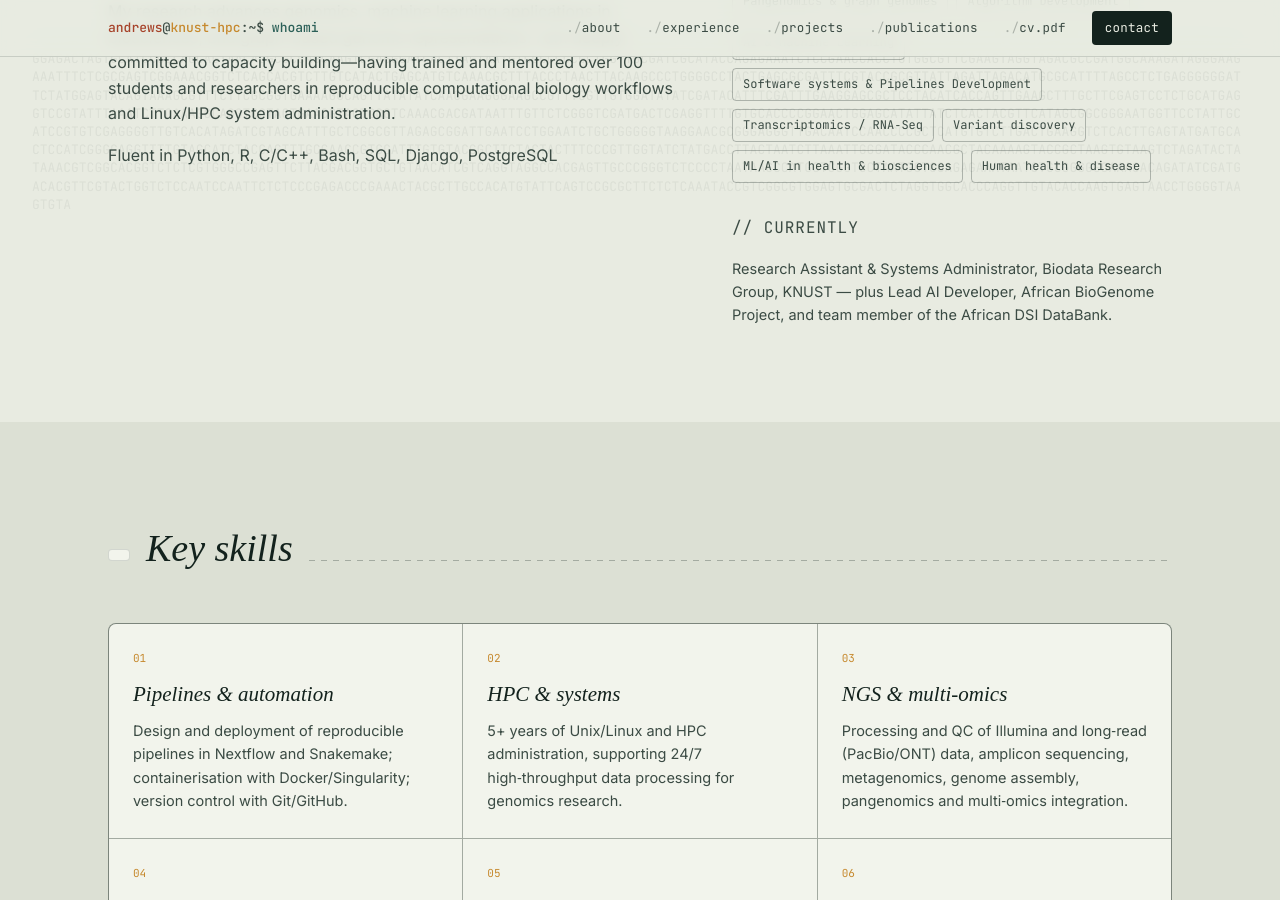
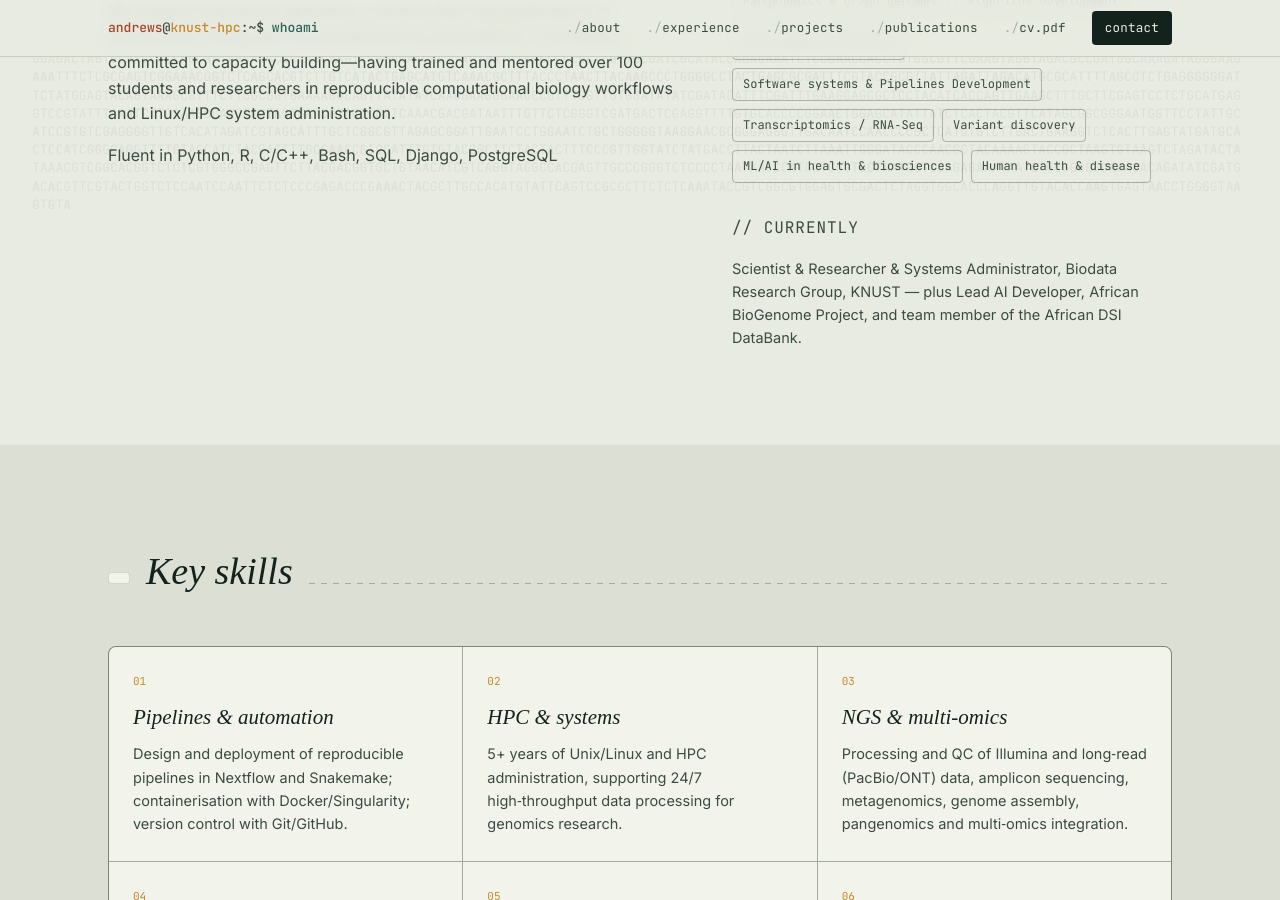
Before and after one commit to fandrew19/fandrew19.github.io, a Jekyll site: the page built from index.html, in a window 1280 px wide and 900 px high, scrolled down 1168 px. Built offline with Jekyll 4.4.1, drawn with Linux system fonts in a browser that asks for light colours; some web fonts are replaced; some of the changed text lies outside the part shown.

Commit message:
footer edit

```diff
--- a/_includes/footer.html
+++ b/_includes/footer.html
@@ -2,7 +2,7 @@
   <div class="wrap">
     <div class="eyebrow mono"></div>
     <h2>Building genomics infrastructure for Africa – let's talk.</h2>
-    <p class="lede2">Open to collaboration on genome assembly, pangenomics and HPC/pipeline engineering, and to speaking or workshop invitations across African genomics initiatives.</p>
+    <p class="lede2">Open to collaborations and to speaking or workshop invitations across African genomics initiatives.</p>
     <div class="contact-grid">
       <div><span class="lbl">Email</span><a href="mailto:andrewsf.adu@gmail.com">andrewsf.adu@gmail.com</a></div>
       <div><span class="lbl">Phone</span><a href="tel:+233241284735">+233 241 284 735</a></div>
--- a/index.html
+++ b/index.html
@@ -103,7 +103,7 @@ description: Andrews Frimpong Adu — Bioinformatics engineer and computational
           <span class="tag">Human health &amp; disease</span>
         </div>
         <p class="side-label" style="margin-top:32px;">// currently</p>
-        <p style="color:var(--ink-soft); font-size:14.5px; margin:0;">Research Assistant &amp; Systems Administrator, Biodata Research Group, KNUST — plus Lead AI Developer, African BioGenome Project, and team member of the African DSI DataBank.</p>
+        <p style="color:var(--ink-soft); font-size:14.5px; margin:0;">Scientist & Researcher &amp; Systems Administrator, Biodata Research Group, KNUST — plus Lead AI Developer, African BioGenome Project, and team member of the African DSI DataBank.</p>
       </div>
     </div>
   </div>
@@ -149,7 +149,7 @@ description: Andrews Frimpong Adu — Bioinformatics engineer and computational
       </div>
       <div class="log-entry">
         <span class="log-time">2022 — present</span>
-        <h3>Research Assistant &amp; Systems Administrator</h3>
+        <h3>Scientist & Researcher &amp; Systems Administrator</h3>
         <span class="org">Biodata Research Group, KNUST · Kumasi, Ghana</span>
         <p>Manage Linux and HPC infrastructure for large‑scale genomics research, ensuring 24/7 reliability for high‑throughput processing. Develop, maintain and optimise automated Nextflow/Snakemake pipelines; perform QC on sequencing data; manage secure data storage, transfer and archival; mentor 100+ students and researchers in reproducible bioinformatics.</p>
       </div>
```
